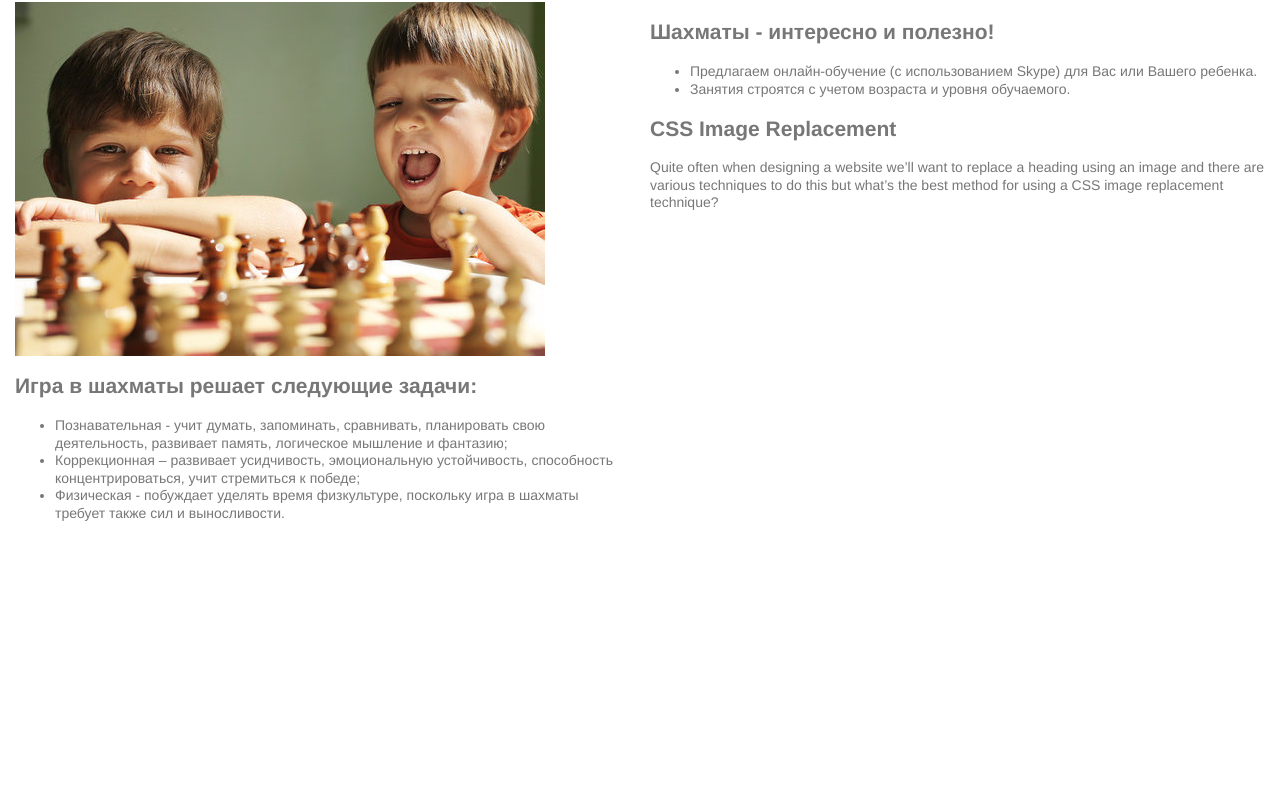
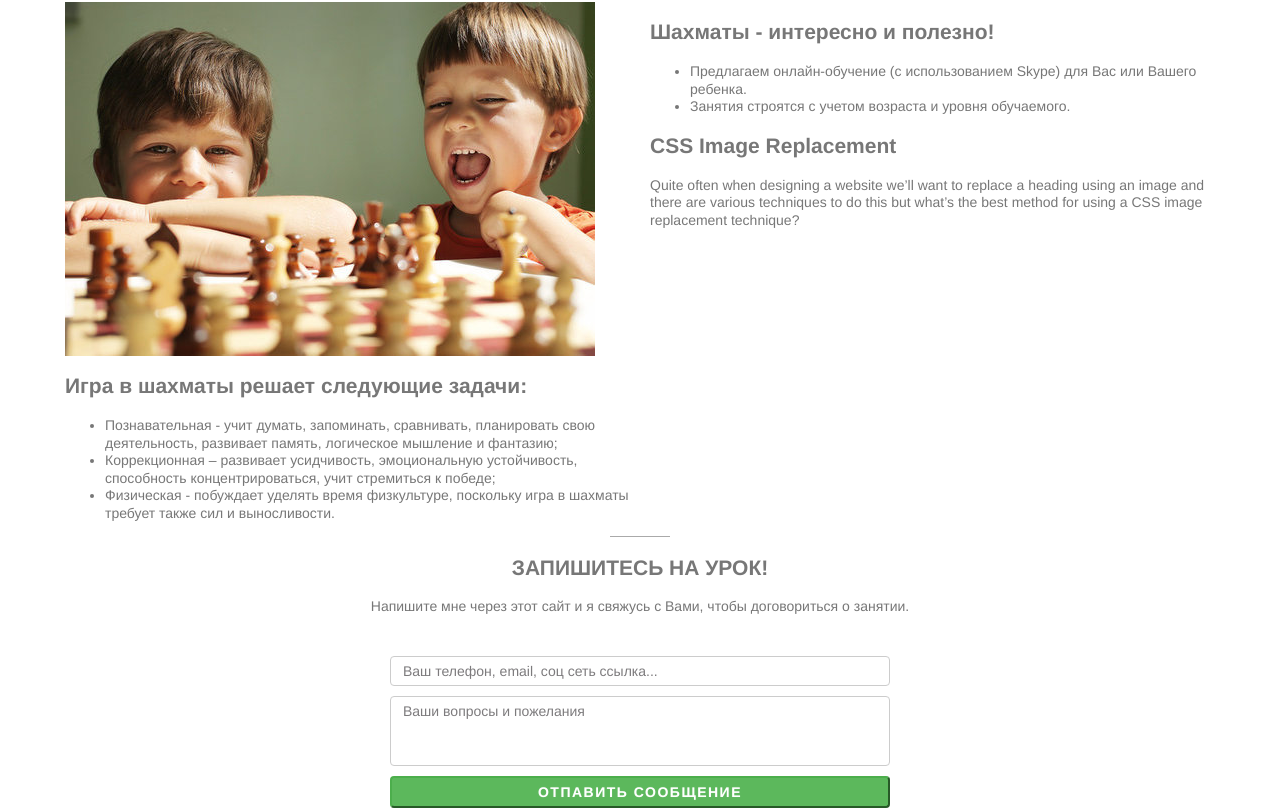
Before and after one commit to SkunSHD/chess-small, a website built with webpack: page src/index.html in a window 1280 px wide. Shown: the part 88-896 px from the top of the page. Before the commit the page ends 800 px from the top, so only its background shows below. Built offline with nearby package versions, Linux system fonts and the light colour scheme.

Commit message:
sendMessage

```diff
--- a/src/index.html
+++ b/src/index.html
@@ -15,13 +15,14 @@
             </a>
             <img src="img/menu.png" class="burger" id="collapse-toggle" alt="menu-button" >
 
-            <div class="nav-list">
+
+            <nav class="nav-list">
                 <ul>
                     <li><a href="#">Who We Are</a></li>
                     <li><a href="#">What We Do</a></li>
                     <li><a href="#">Contact</a></li>
                 </ul>
-            </div>
+            </nav>
         </div>
     </div>
 
@@ -45,6 +46,19 @@
             <p>Quite often when designing a website we’ll want to replace a heading using an image and there are various techniques to do this but what’s the best method for using a CSS image replacement technique?</p>
         </div>
     </section>
+
+    <section>
+        <div class="divider-short"></div>
+        <div class="block-form">
+            <h2 class="block-form_title">Запишитесь на урок!</h2>
+            <p class="block-form_description">Напишите мне через этот сайт и я свяжусь с Вами, чтобы договориться о занятии.</p>
+            <form class="message-form" method="POST" onsubmit="return false">
+                <input class="message-form_input" type="text" placeholder="Ваш телефон, email, соц сеть ссылка...">
+                <textarea class="message-form_text-area" name="questions" id="formTextArea" placeholder="Ваши вопросы и пожелания"></textarea>
+                <button class="message-form_btn">Отпавить сообщение</button>
+            </form>
+        </div>
+    </section>
 </div>
 </body>
 </html>
--- a/src/styles/main.scss
+++ b/src/styles/main.scss
@@ -3,6 +3,7 @@
 @import 'mixins.scss';
 @import 'columns.scss';
 @import 'navigation.scss';
+@import 'sendMessage.scss';
 // Fonts
 @import url('https://fonts.googleapis.com/css?family=Lobster');
 
@@ -38,8 +39,17 @@ img {
   margin: 0 auto;
   padding-right: $containerIndentM;
   padding-left: $containerIndentM;
+
+  @include screenWidth($minWidth: $screen_M) {
+    padding-right: $containerMainIndent;
+    padding-left: $containerMainIndent;
+  }
 }
 
 .header {
   height: $headerHeight;
 }
+
+// positioning
+// size
+// styles
--- /dev/null
+++ b/src/styles/sendMessage.scss
@@ -0,0 +1,81 @@
+.divider-short {
+  width: 60px;
+  height: 1px;
+  background: #aaa;
+  margin: 0 auto;
+}
+
+.block-form {
+
+  .message-form {
+    margin: 0 auto;
+    width: 290px;
+    text-align: center;
+  }
+
+  .message-form * {
+    padding: 6px 12px;
+    border-radius: 4px;
+
+  }
+
+  .block-form_title {
+    text-align: center;
+    text-transform: uppercase;
+  }
+
+ .block-form_description {
+    text-align: center;
+    margin-bottom: 40px;
+  }
+
+  .message-form_input, .message-form_text-area {
+    display: block;
+    width: 100%;
+    border: 1px solid #ccc;
+    box-sizing: border-box;
+    margin-bottom: 10px;
+
+    &::placeholder {
+      color: #7D7B7D;
+    }
+    &:focus {
+      outline: 0;
+      border-color: #3fbbc0;
+      box-shadow: 0 0 8px rgba(102,175,233,.6);
+    }
+  }
+
+  .message-form_input {
+    height: 30px;
+  }
+
+  .message-form_text-area {
+    height: 70px;
+    resize: none;
+  }
+
+  .message-form_btn {
+    outline: none;
+    width: 100%;
+    text-shadow: 0 0 1px rgba(255,255,255,0.3);
+    letter-spacing: 1.5px;
+    font-weight: 700;
+    color: #fff;
+    font-size: 14px;
+    text-transform: uppercase;
+    background-color: #5cb85c;
+    border-color: #4cae4c;
+    &:hover {
+      color: #fff;
+      background-color: #449d44;
+      border-color: #398439;
+    }
+  }
+
+  @include screenWidth($minWidth: $screen_S) {
+    .message-form {
+      width: 500px;
+    }
+  }
+}
```
